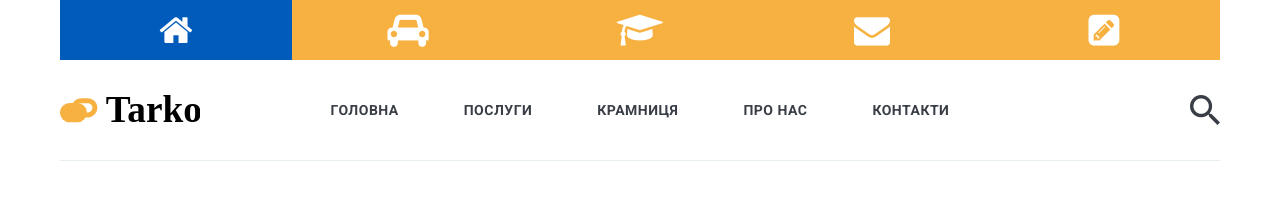
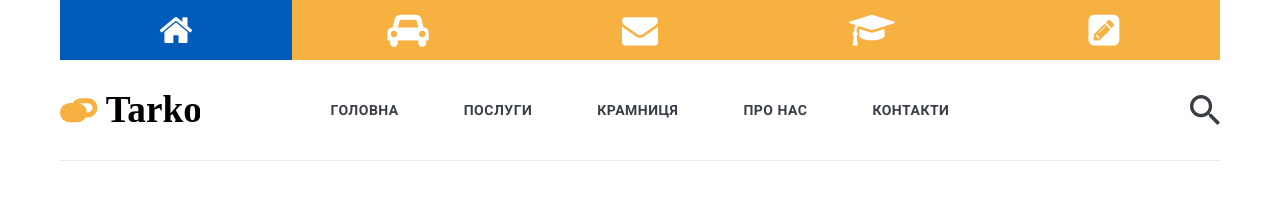
Before and after one commit to itarko/itarko.github.io, a Jekyll site: the page built from _pages/01-posluhy.md, in a window 1280 px wide. Shown: the top 204 px of the page. Built offline with Jekyll 4.4.1, drawn with Linux system fonts in a browser that asks for light colours; nearby versions of some CDN libraries.

Commit message:
Update header.html

```diff
--- a/_includes/header.html
+++ b/_includes/header.html
@@ -36,8 +36,8 @@ body {margin:0;}
 <div class="icon-bar-top">
   <a class="active-top" href="https://tarko.pp.ua/"><i class="fa fa-home"></i></a>
   <a href="#"><i class="fa fa-car"></i></a>
+  <a href="#"><i class="fa fa-envelope"></i></a>
   <a href="#"><i class="fa fa-graduation-cap"></i></a>
-  <a href="#"><i class="fa fa-envelope"></i></a>
   <a href="#"><i class="fa fa-pencil-square"></i></a>
 </div>
 
```
